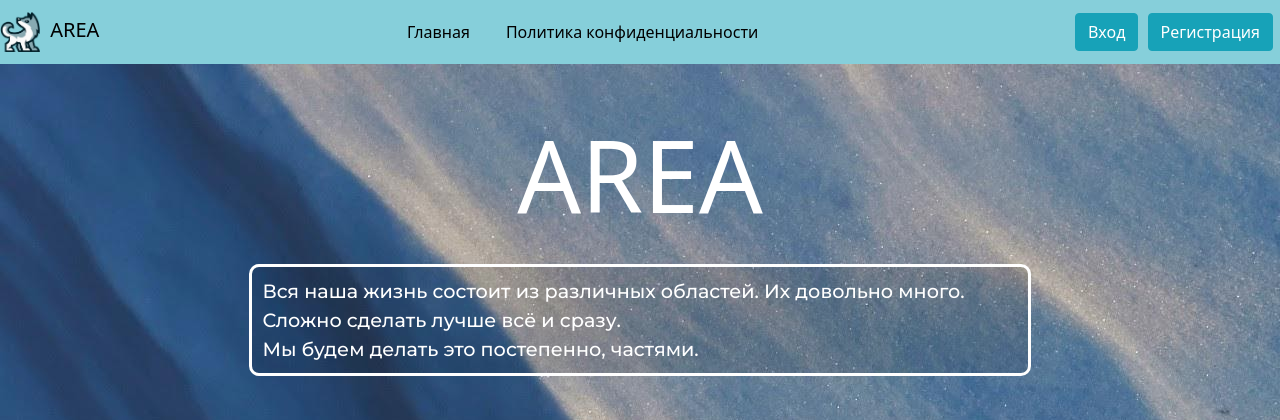
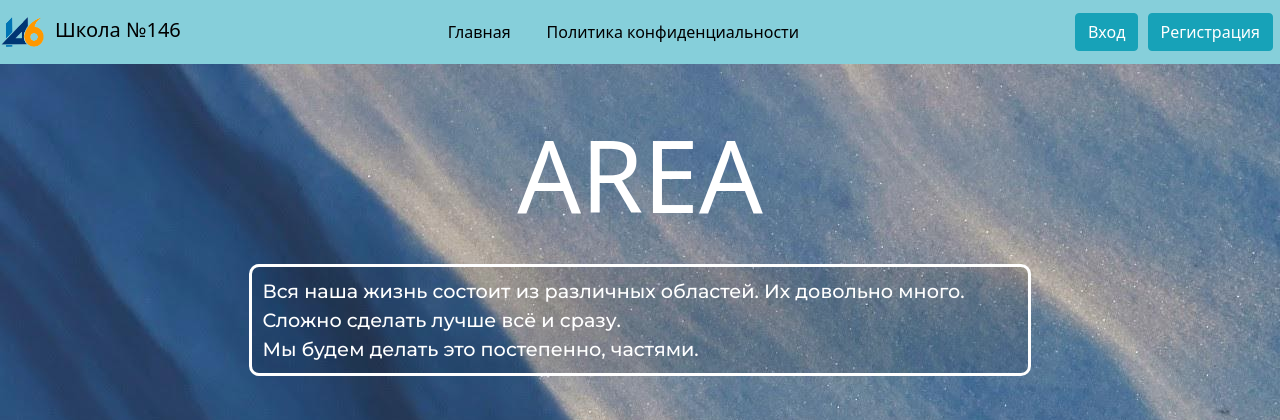
Before and after one commit to Nikulin-V/site146, a Flask app: page / in a window 1280 px wide. Shown: the top 420 px of the page. Run offline with Flask 2, Linux system fonts and the light colour scheme; some libraries are stand-ins or nearby versions.

Commit message:
AREA logo & name replaced with school #146

```diff
--- a/site_app/templates/site/head.html
+++ b/site_app/templates/site/head.html
@@ -7,7 +7,7 @@
               alt=""/></div>
 </noscript>
 <meta name="viewport" content="width=device-width, initial-scale=1, shrink-to-fit=no">
-<link rel="shortcut icon" href="{{ url('static', filename='images/Wolf.png') }}"
+<link rel="shortcut icon" href="{{ url('static', filename='images/Logo.png') }}"
       type="image/png">
 
 <link href="https://cdn.jsdelivr.net/npm/bootstrap@5.0.2/dist/css/bootstrap.min.css"
--- a/site_app/templates/site/header.html
+++ b/site_app/templates/site/header.html
@@ -1,9 +1,9 @@
 <nav class="navbar navbar-expand-lg">
     <div>
         <a class="navbar-brand" href="{{ url('site.index') }}" style="color: black">
-            <img id="logo-header" src="{{ url('static', filename='images/Wolf.png') }}"
+            <img id="logo-header" src="{{ url('static', filename='images/Logo.png') }}"
                  alt="Logo">
-            &nbsp;AREA
+            &nbsp;Школа №146
         </a>
     </div>
 
--- a/site_app/templates/site/header_mobile.html
+++ b/site_app/templates/site/header_mobile.html
@@ -8,9 +8,9 @@
             <li>
                 <a class="menu__item" id="menu-item" href="{{ url('site.index') }}"
                    style="color: black; font-size: 1.5em">
-                    <img id="logo-header" src="{{ url('static', filename='images/Wolf.png') }}"
+                    <img id="logo-header" src="{{ url('static', filename='images/Logo.png') }}"
                          alt="Logo">
-                    AREA
+                    Школа №146
                 </a>
             </li>
             {% block header_content %}
--- a/static/css/style.css
+++ b/static/css/style.css
@@ -82,7 +82,7 @@ main {
 }
 
 #logo-background {
-    background: url(../images/Wolf.png) no-repeat;
+    background: url(../images/Logo.png) no-repeat;
     background-size: 250px auto;
     top: 57%;
     left: 40%;
```
